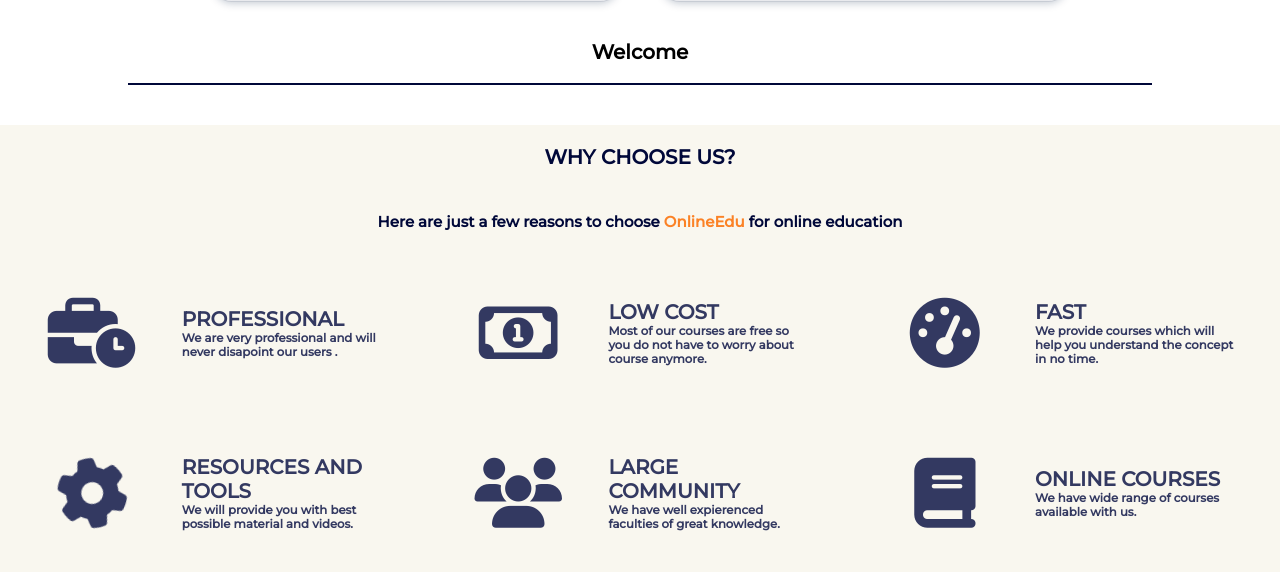
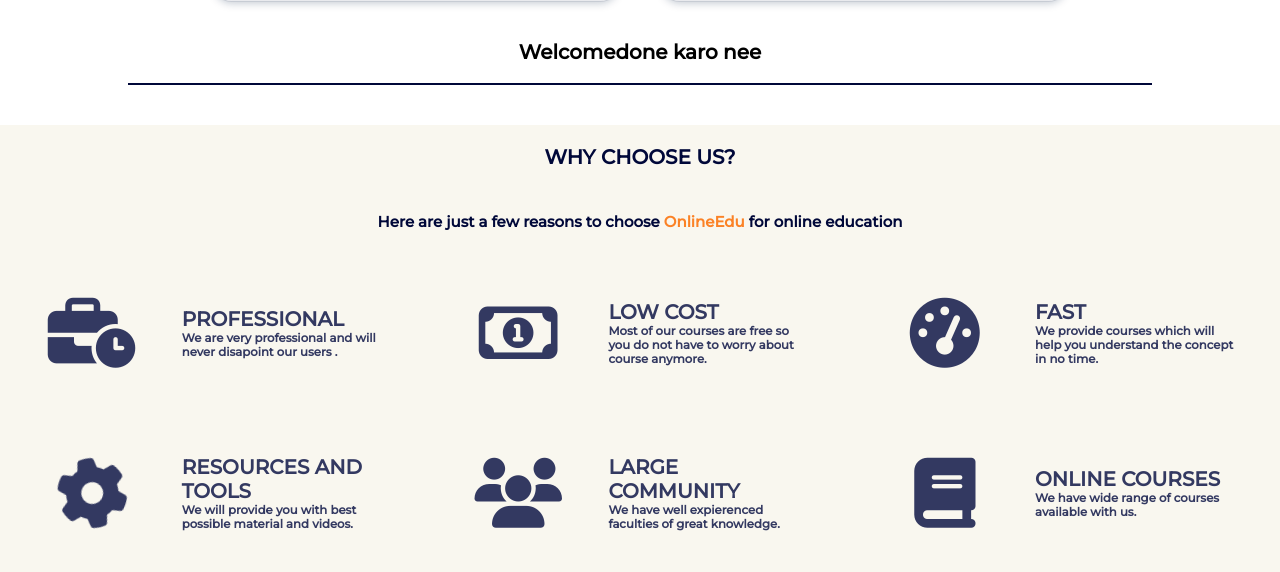
Before and after one commit to vidhi0999/onlineEdu, a PHP site: page / in a window 1280 px wide. Shown: the part 459-1031 px from the top of the page. Run offline with PHP 8.4, Linux system fonts and the light colour scheme; some libraries are stand-ins or nearby versions.

Commit message:
done karo nee

```diff
--- a/OnlineEdu/index.php
+++ b/OnlineEdu/index.php
@@ -67,6 +67,7 @@
         <!-- welcome -->
         <div class="sub-container2">
             <h1>Welcome</h1>
+            <h1>done karo nee</h1>
         </div>
 
         <!-- Why choose us -->
```
